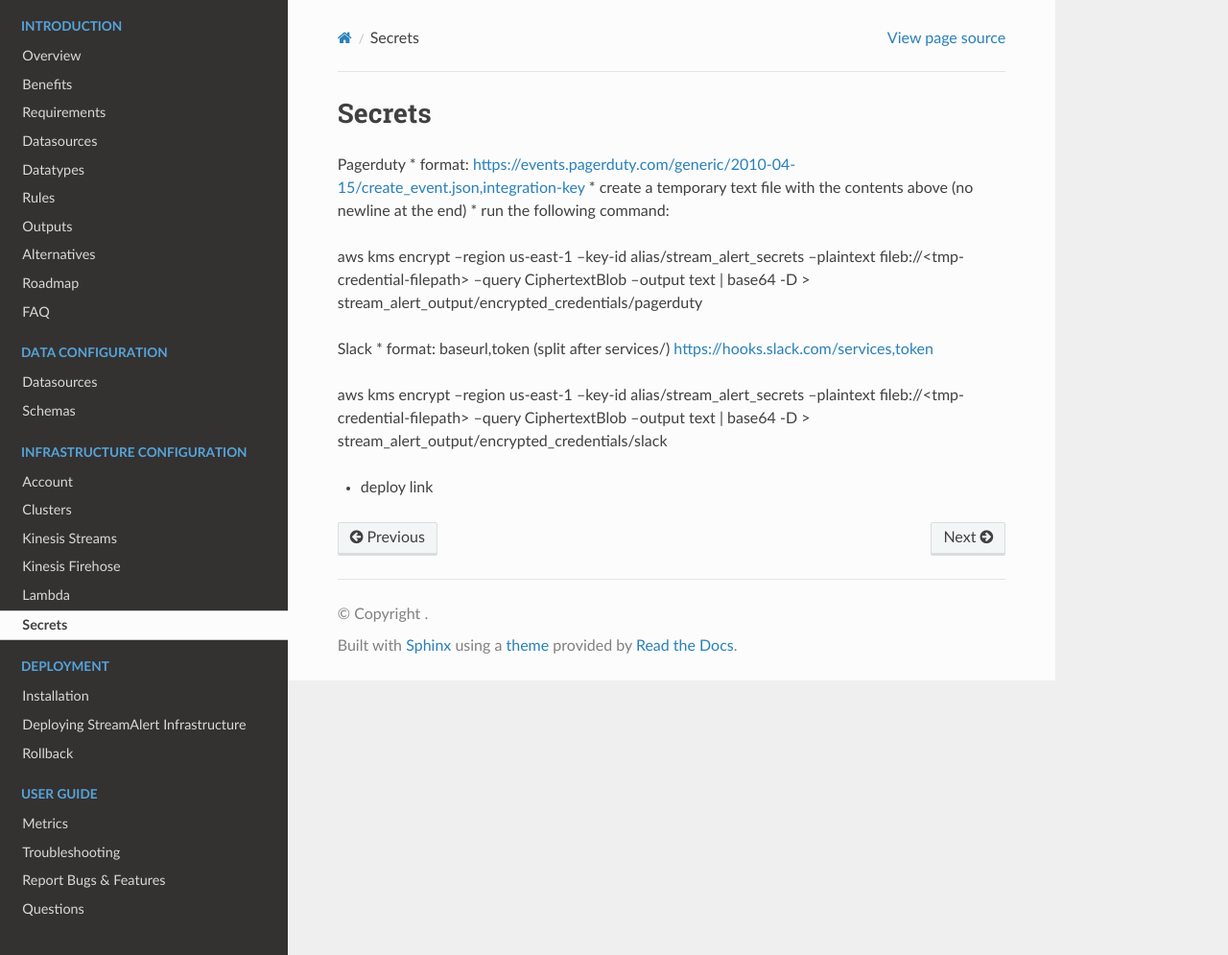
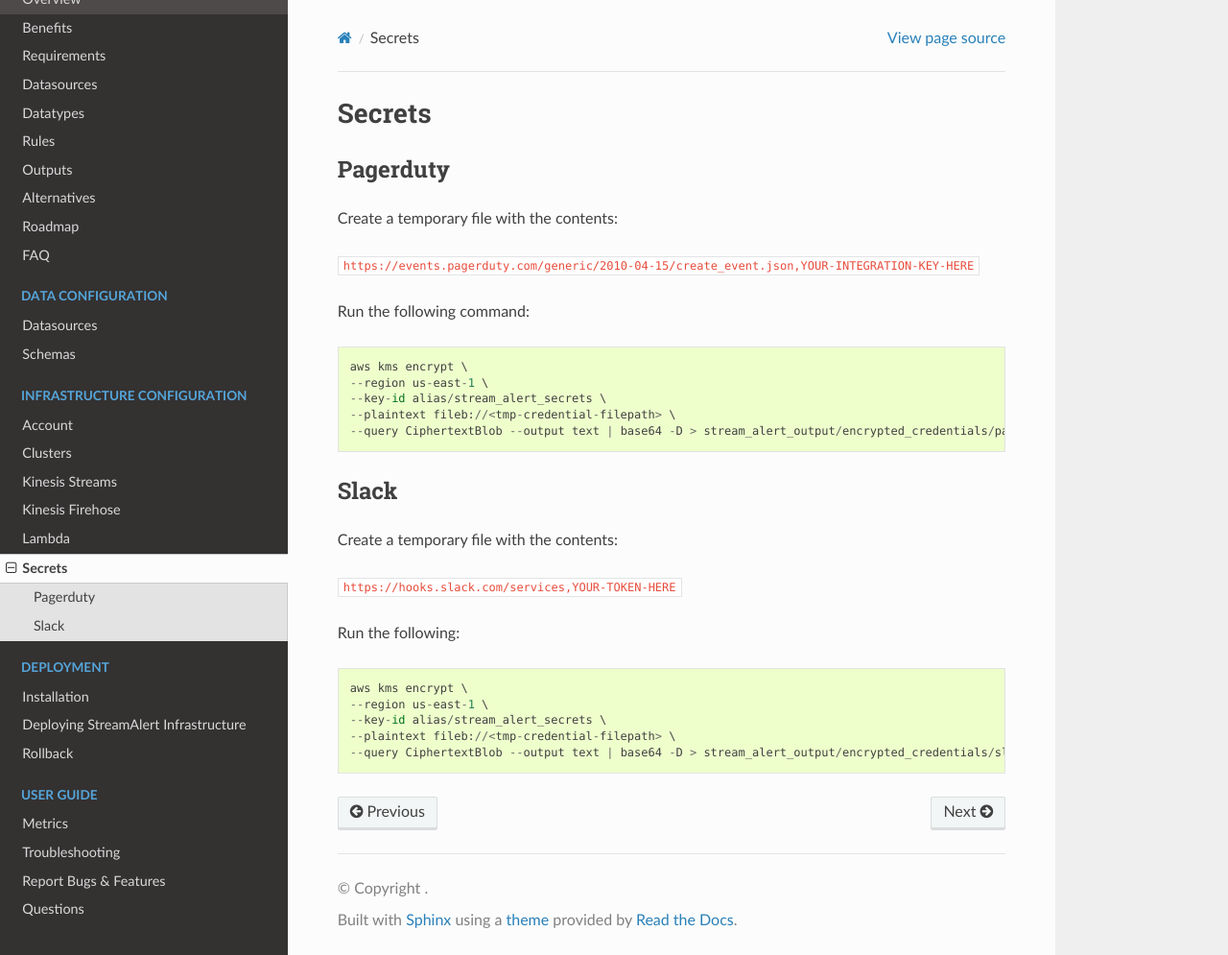
Before and after one commit to airbnb/streamalert, a Sphinx documentation site: the page built from docs/source/secrets.rst, in a window 1280 px wide and 995 px high. Shown: the whole window at 96% size. Built offline with Sphinx 7.4.7 and the Read the Docs theme 2.0.0, drawn with Linux system fonts in a browser that asks for light colours.

Commit message:
Documentation - formatting and quick notes

```diff
--- a/docs/source/index.rst
+++ b/docs/source/index.rst
@@ -20,6 +20,8 @@
 * Supports data from different environment types (ex: Cloud, Datacenter, Office)
 * Supports different types of data (Ex: JSON, CSV, Key-Value, and Syslog)
 * Supports different use-cases like security, infrastructure, compliance and more
+
+.. note:: Note: Docs are under construction, don't mind the dust!
 
 
 Table of Contents
--- a/docs/source/overview.rst
+++ b/docs/source/overview.rst
@@ -13,3 +13,5 @@
 * Supports data from different environment types (ex: Cloud, Datacenter, Office)
 * Supports different types of data (ex: JSON, CSV, Key-Value, Syslog)
 * Supports different use-cases like security, infrastructure, compliance and more
+
+.. note:: Note: Docs are under construction, don't mind the dust!
--- a/docs/source/secrets.rst
+++ b/docs/source/secrets.rst
@@ -2,24 +2,31 @@
 =======
 
 Pagerduty
-* format: https://events.pagerduty.com/generic/2010-04-15/create_event.json,integration-key
-* create a temporary text file with the contents above (no newline at the end)
-* run the following command:
+---------
 
-aws kms encrypt \
---region us-east-1 \
---key-id alias/stream_alert_secrets \
---plaintext fileb://<tmp-credential-filepath> \
---query CiphertextBlob --output text | base64 -D > stream_alert_output/encrypted_credentials/pagerduty
+Create a temporary file with the contents:
+
+``https://events.pagerduty.com/generic/2010-04-15/create_event.json,YOUR-INTEGRATION-KEY-HERE``
+
+Run the following command::
+
+  aws kms encrypt \
+  --region us-east-1 \
+  --key-id alias/stream_alert_secrets \
+  --plaintext fileb://<tmp-credential-filepath> \
+  --query CiphertextBlob --output text | base64 -D > stream_alert_output/encrypted_credentials/pagerduty
 
 Slack
-* format: baseurl,token (split after services/)
-https://hooks.slack.com/services,token
+-----
 
-aws kms encrypt \
---region us-east-1 \
---key-id alias/stream_alert_secrets \
---plaintext fileb://<tmp-credential-filepath> \
---query CiphertextBlob --output text | base64 -D > stream_alert_output/encrypted_credentials/slack
+Create a temporary file with the contents:
 
-* deploy link
+``https://hooks.slack.com/services,YOUR-TOKEN-HERE``
+
+Run the following::
+
+  aws kms encrypt \
+  --region us-east-1 \
+  --key-id alias/stream_alert_secrets \
+  --plaintext fileb://<tmp-credential-filepath> \
+  --query CiphertextBlob --output text | base64 -D > stream_alert_output/encrypted_credentials/slack
```
